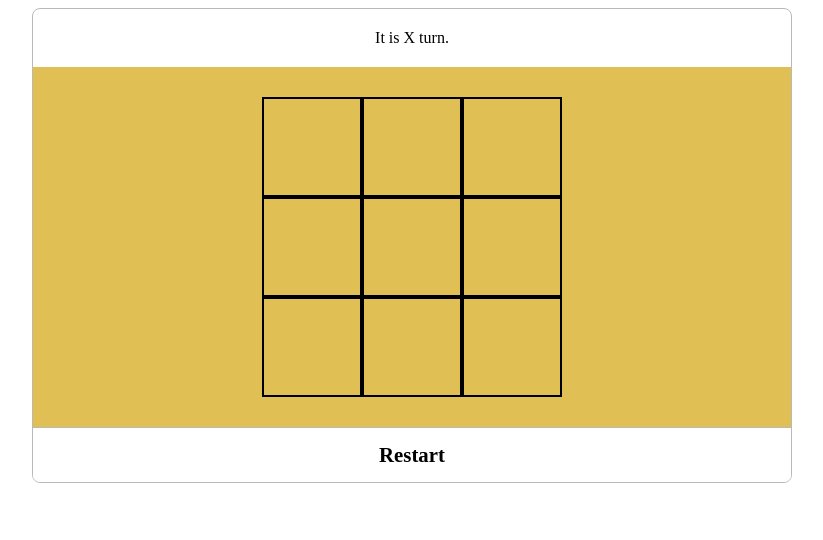
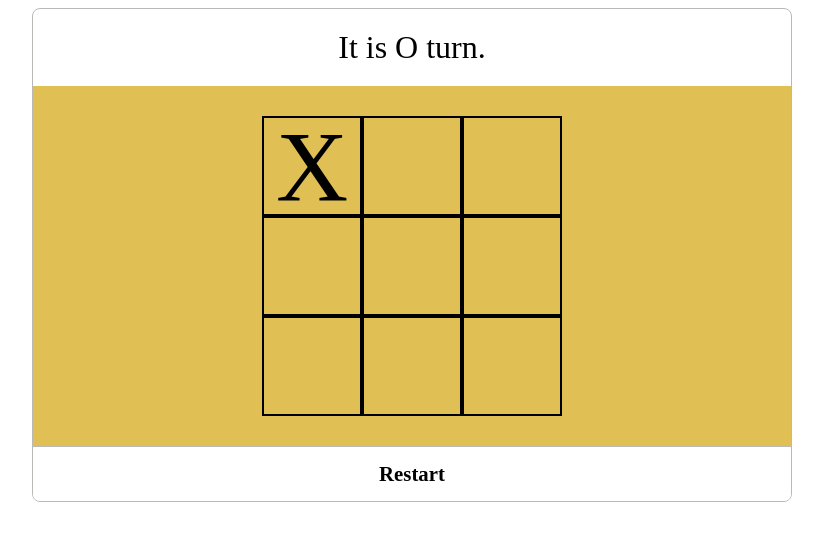
Before and after one commit to szymon-kowal/TOP-TicTacToe, a plain HTML site: page index.html in a window 1280 px wide. Both pictures are taken after a click on the button 539 px from the left and 147 px from the top of the page. Shown: the whole page, without its empty margins (228-1051 px from the left). Drawn offline with Linux system fonts and the light colour scheme.

Commit message:
Add ttt game logic to js.

```diff
--- a/javas.js
+++ b/javas.js
@@ -1,21 +1,82 @@
 const game = (() => {
     let gameBoard = ['','','','','','','','','']
+    let currentPlayerSymbol = 'X'
+    let numberOfTurns = 0;
+    const winningCombinations = [
+        [0, 1, 2], [3, 4, 5], [6, 7, 8],
+        [0, 3, 6], [1, 4, 7], [2, 5, 8],
+        [0, 4, 8], [2, 4, 6]
+    ];
+
+    const board = document.querySelector('.board');
+    const elements = board.querySelectorAll('.field');
+    const displayPlayer = document.querySelector('.player');
+    const reset = document.querySelector('.restart');
+
+
+
+    const startGame = () => {
+        for (let element of elements) {
+            element.addEventListener('click', () => {
+                if (element.textContent === '') {
+                    element.textContent = currentPlayerSymbol;
+                    gameState();
+                    isGameEnd(currentPlayerSymbol);
+                    currentPlayerSymbol = currentPlayerSymbol === 'X' ? 'O' : 'X';
+                    displayPlayer.textContent = currentPlayerSymbol;
+                }
+            });
+        }
+    }
 
     const gameState = () => {
-        // Takes the current state of game
-        let board = document.querySelector('.board');
-        let elements = board.querySelectorAll('.field')
+        // Takes the current state of game and saves it in array
+        for (let i = 0; i < elements.length; i++) {
+            gameBoard[i] = elements[i].textContent;
+        }
 
-        console.log(elements);
     }
+
+    const checkWinner = (playerSymbol) => {
+        for (const combination of winningCombinations) {
+            const [a, b ,c] = combination;
+            if (gameBoard[a] === playerSymbol && gameBoard[b] === playerSymbol && gameBoard[c] === playerSymbol) {
+                return playerSymbol;
+            }
+        }
+        return null;
+    }
+
+    // Restarts the game by removing elements from array and html
+
+
+
     const restart = () => {
-        const _reset = document.querySelector('.restart');
-        _reset.addEventListener('click',function() {
-            for (element in gameboard) {
-                element = '';
-            }
-        });
+        for (let i = 0; i < gameBoard.length; i++) {
+            gameBoard[i] = '';
+            elements[i].textContent = '';
+            currentPlayerSymbol = 'X';
+            displayPlayer.textContent = currentPlayerSymbol;
+        }
+        numberOfTurns = 0;
+        gameState();
+    };
+
+    reset.addEventListener('click',restart)
+
+    const isGameEnd = (playerSymbol) => {
+        const winner = checkWinner(playerSymbol);
+        if (winner) {
+            setTimeout(() => {
+                alert('Player ' + winner + ' won !');
+                restart();
+            }, 10);
+            return;
+        }
     }
-    //console.log(restart())
-    gameState()
+
+    return {restart, startGame}
 })();
+
+
+game.startGame();
--- a/style.css
+++ b/style.css
@@ -43,6 +43,11 @@ button:hover {
     display: flex;
     flex-direction: row;
     justify-content: center;
+    font-size: 2rem;
+}
+
+.player {
+    font-size: 2rem;
 }
 
 .board {
```
